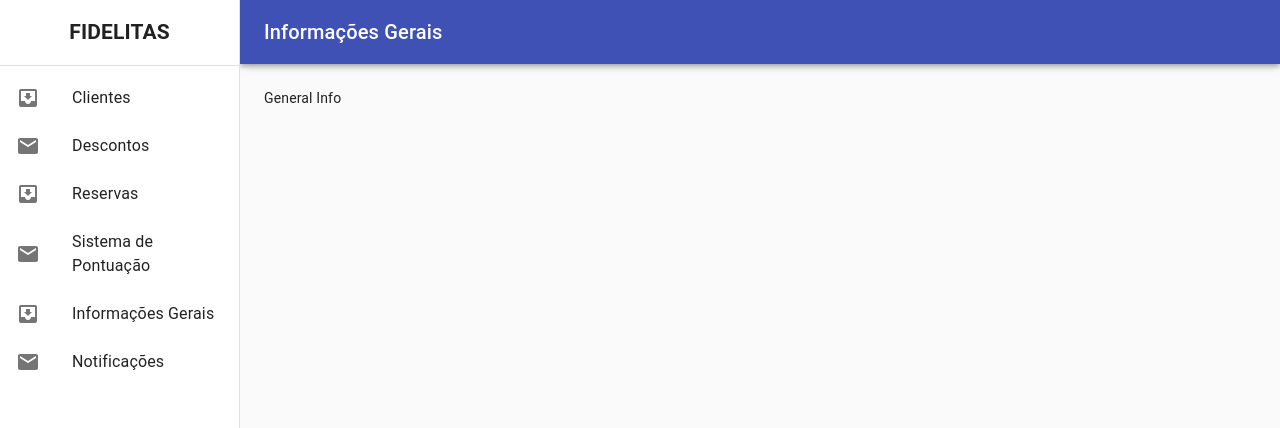
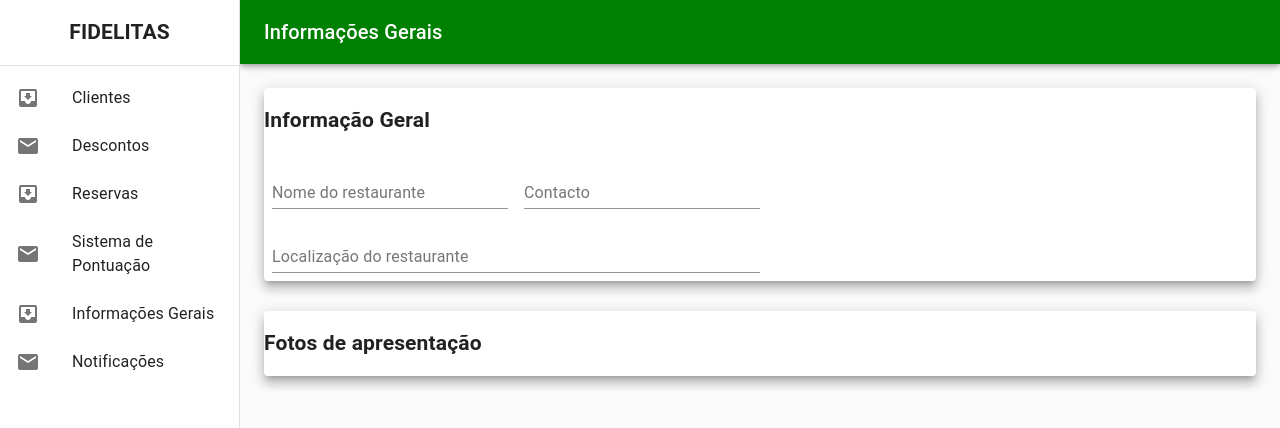
Before and after one commit to 1729patrick/reactjs-fidelitas, a React (Create React App) app: page /generalInformations in a window 1280 px wide. Shown: the top 428 px of the page. Built offline with nearby package versions, Linux system fonts and the light colour scheme.

Commit message:
Profile with more information

```diff
--- a/src/components/Drawer/index.tsx
+++ b/src/components/Drawer/index.tsx
@@ -39,6 +39,7 @@ const useStyles = makeStyles((theme: Theme) =>
       [theme.breakpoints.up('sm')]: {
         width: `calc(100% - ${drawerWidth}px)`,
         marginLeft: drawerWidth,
+        backgroundColor: 'green',
       },
     },
     menuButton: {
--- a/src/components/Table/index.tsx
+++ b/src/components/Table/index.tsx
@@ -255,7 +255,8 @@ const ResponsiveTable: React.FC<Props> = ({
           <Table
             className={classes.table}
             aria-labelledby="tableTitle"
-            aria-label="enhanced table">
+            aria-label="enhanced table"
+            size={'small'}>
             <EnhancedTableHead
               classes={classes}
               order={order}
@@ -274,11 +275,9 @@ const ResponsiveTable: React.FC<Props> = ({
                 dataRef={modalDataRef}
               />
             )}
-
             {openConfigModal && (
               <ConfigModal handleCloseModal={handleConfigModal} />
             )}
-
             <TableBody>
               {stableSort(data, getComparator(order, orderBy))
                 .slice(page * rowsPerPage, page * rowsPerPage + rowsPerPage)
--- a/src/views/GeneralInformationView/index.tsx
+++ b/src/views/GeneralInformationView/index.tsx
@@ -1,10 +1,131 @@
 import React from 'react';
 import ResponsiveDrawer from '../../components/Drawer';
+import {
+  Card,
+  FormControl,
+  Input,
+  InputAdornment,
+  InputLabel,
+} from '@material-ui/core';
+import clsx from 'clsx';
+
+import { createStyles, makeStyles, Theme } from '@material-ui/core/styles';
+const useStyles = makeStyles((theme: Theme) =>
+  createStyles({
+    paper: {
+      position: 'absolute',
+      width: 400,
+      backgroundColor: theme.palette.background.paper,
+      border: '2px solid #000',
+      boxShadow: theme.shadows[5],
+      padding: theme.spacing(2, 4, 3),
+      top: '20%',
+      left: '20%',
+    },
+    root: {
+      display: 'flex',
+      flexWrap: 'wrap',
+    },
+    margin: {
+      margin: theme.spacing(1),
+    },
+    withoutLabel: {
+      marginTop: theme.spacing(3),
+    },
+    textField: {
+      width: '30ch',
+    },
+    addressField: {
+      width: '62ch',
+    },
+  }),
+);
 
 const GeneralInformationView = () => {
+  const classes = useStyles();
   return (
     <ResponsiveDrawer>
-      <div>General Info</div>
+      <div>
+        <Card raised={true}>
+          <h2>Informação Geral</h2>
+          <form>
+            <div style={{ display: 'flex', flexDirection: 'column' }}>
+              <div style={{ display: 'flex', flexDirection: 'row' }}>
+                <FormControl
+                  className={clsx(classes.margin, classes.textField)}>
+                  <InputLabel htmlFor={'name'}>Nome do restaurante</InputLabel>
+                  <Input
+                    id={'name'}
+                    type={'text'}
+                    //value={}
+                    name={'name'}
+                    //onChange={}
+                    endAdornment={
+                      <InputAdornment position="end">
+                        {/*<IconButton
+                              aria-label="toggle password visibility"
+                              onClick={handleClickShowPassword}
+                              onMouseDown={handleMouseDownPassword}>
+                              {showPassword ? <Visibility/> : <VisibilityOff/>}
+                          </IconButton> */}
+                      </InputAdornment>
+                    }
+                  />
+                </FormControl>
+
+                <FormControl
+                  className={clsx(classes.margin, classes.textField)}>
+                  <InputLabel htmlFor={'phone'}>Contacto</InputLabel>
+                  <Input
+                    id={'phone'}
+                    type={'number'}
+                    //value={}
+                    name={'phone'}
+                    //onChange={}
+                    endAdornment={
+                      <InputAdornment position="end">
+                        {/*<IconButton
+                              aria-label="toggle password visibility"
+                              onClick={handleClickShowPassword}
+                              onMouseDown={handleMouseDownPassword}>
+                              {showPassword ? <Visibility/> : <VisibilityOff/>}
+                          </IconButton> */}
+                      </InputAdornment>
+                    }
+                  />
+                </FormControl>
+              </div>
+              <FormControl
+                className={clsx(classes.margin, classes.addressField)}>
+                <InputLabel htmlFor={'localization'}>
+                  Localização do restaurante
+                </InputLabel>
+                <Input
+                  id={'localization'}
+                  type={'text'}
+                  //value={}
+                  name={'localization'}
+                  //onChange={}
+                  endAdornment={
+                    <InputAdornment position="end">
+                      {/*<IconButton
+                              aria-label="toggle password visibility"
+                              onClick={handleClickShowPassword}
+                              onMouseDown={handleMouseDownPassword}>
+                              {showPassword ? <Visibility/> : <VisibilityOff/>}
+                          </IconButton> */}
+                    </InputAdornment>
+                  }
+                />
+              </FormControl>
+            </div>
+          </form>
+        </Card>
+
+        <Card style={{ marginTop: '30px' }} raised={true}>
+          <h2>Fotos de apresentação</h2>
+        </Card>
+      </div>
     </ResponsiveDrawer>
   );
 };
```
